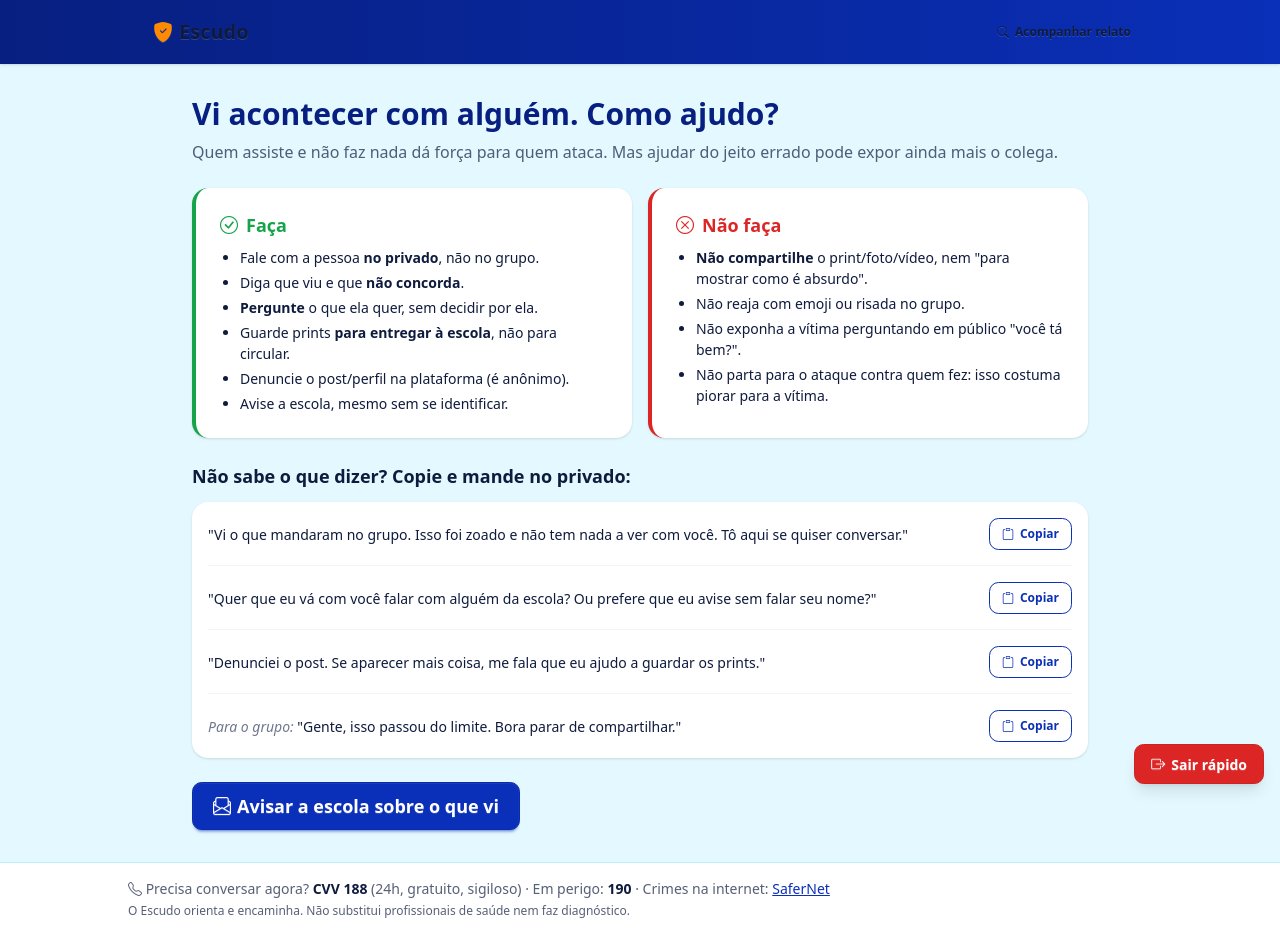
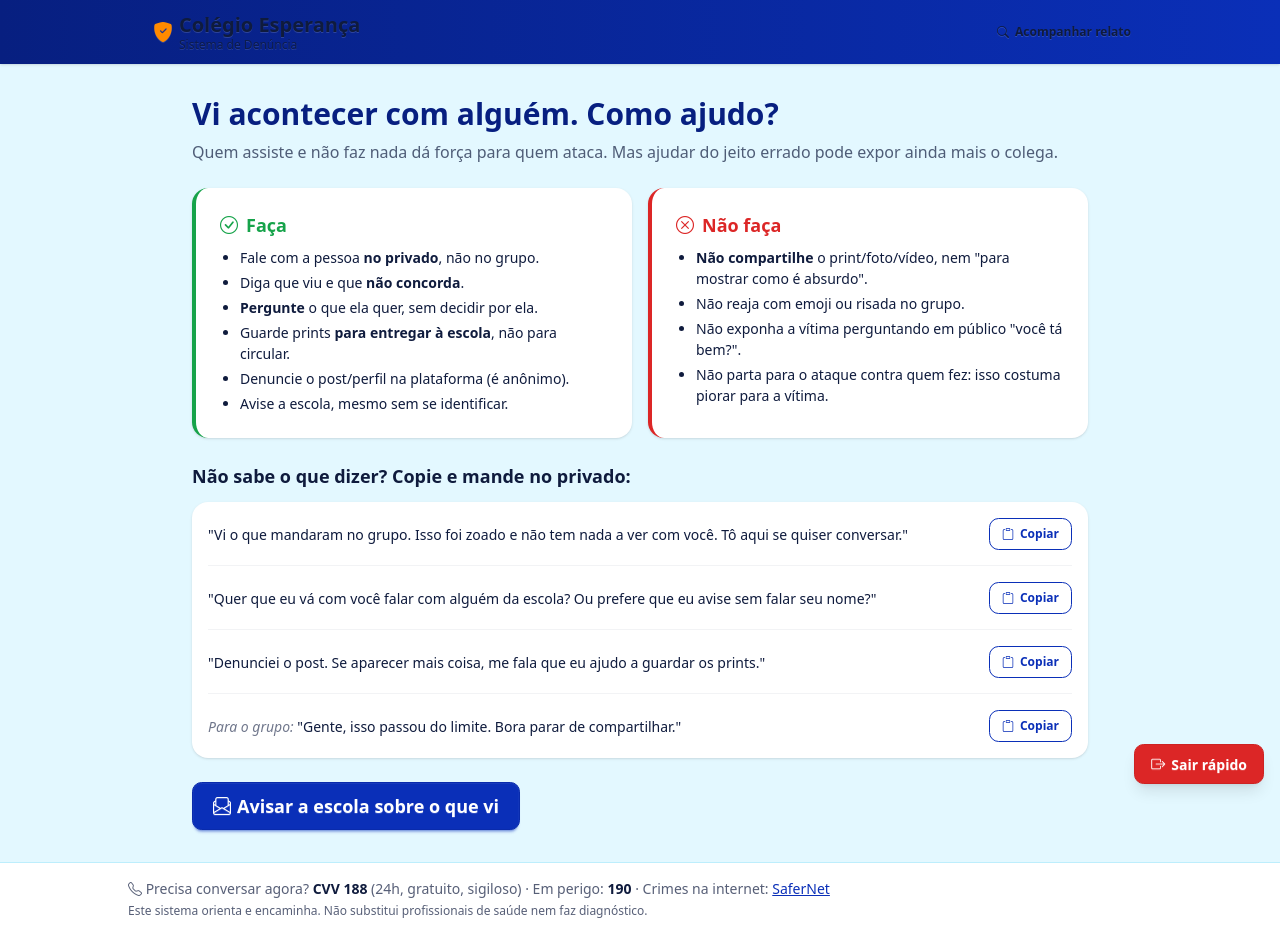
Before and after one commit to WhyDede09/Bem-Estar_Jovem, a Django app: page /colega/ in a window 1280 px wide. Run offline with Django 5.2, Linux system fonts and the light colour scheme; some libraries are stand-ins or nearby versions.

Commit message:
Renomeia para Sistema de Denúncia · Colégio Esperança
Co-Authored-By: Claude Opus 5.5 <noreply@anthropic.com>

```diff
--- a/apoio/templates/apoio/aluno.html
+++ b/apoio/templates/apoio/aluno.html
@@ -4,7 +4,7 @@
 <div class="flex min-h-screen flex-col">
   <header class="navbar bg-gradient-to-r from-neutral to-primary text-primary-content shadow">
     <div class="mx-auto flex w-full max-w-5xl items-center px-2">
-      <a href="{% url 'inicio' %}" class="btn btn-ghost text-xl font-bold"><i class="bi bi-shield-fill-check text-accent"></i> Escudo</a>
+      <a href="{% url 'inicio' %}" class="btn btn-ghost text-xl font-bold"><i class="bi bi-shield-fill-check text-accent"></i><span class="flex flex-col items-start leading-tight"><span>Colégio Esperança</span><span class="text-xs font-normal opacity-80">Sistema de Denúncia</span></span></a>
       <div class="flex-1"></div>
       <a href="{% url 'acompanhar' %}" class="btn btn-ghost btn-sm"><i class="bi bi-search"></i><span class="hidden sm:inline">Acompanhar relato</span></a>
     </div>
@@ -17,7 +17,7 @@
       <i class="bi bi-telephone"></i> Precisa conversar agora? <strong class="text-base-content">CVV 188</strong> (24h, gratuito, sigiloso) ·
       Em perigo: <strong class="text-base-content">190</strong> ·
       Crimes na internet: <a class="link link-primary" href="https://new.safernet.org.br/denuncie" target="_blank" rel="noopener">SaferNet</a>
-      <p class="mt-1 text-xs">O Escudo orienta e encaminha. Não substitui profissionais de saúde nem faz diagnóstico.</p>
+      <p class="mt-1 text-xs">Este sistema orienta e encaminha. Não substitui profissionais de saúde nem faz diagnóstico.</p>
     </div>
   </footer>
 </div>
--- a/apoio/templates/apoio/base.html
+++ b/apoio/templates/apoio/base.html
@@ -4,7 +4,7 @@
 <meta charset="utf-8">
 <meta name="viewport" content="width=device-width, initial-scale=1">
 <meta name="robots" content="noindex">
-<title>{% block titulo %}Escudo{% endblock %} · Escudo</title>
+<title>{% block titulo %}Início{% endblock %} · Colégio Esperança</title>
 <link href="https://cdn.jsdelivr.net/npm/daisyui@5.0.0/daisyui.css" rel="stylesheet">
 <link href="https://cdn.jsdelivr.net/npm/bootstrap-icons@1.11.3/font/bootstrap-icons.min.css" rel="stylesheet">
 <script src="https://cdn.jsdelivr.net/npm/@tailwindcss/browser@4.1.4"></script>
--- a/apoio/templates/apoio/coord.html
+++ b/apoio/templates/apoio/coord.html
@@ -5,7 +5,7 @@
   <header class="navbar bg-neutral text-neutral-content shadow">
     <div class="mx-auto flex w-full max-w-6xl items-center px-2">
       <a href="{% url 'painel' %}" class="btn btn-ghost text-lg font-bold">
-        <i class="bi bi-shield-fill-check text-accent"></i> Escudo <span class="badge badge-secondary badge-sm">Coordenação</span></a>
+        <i class="bi bi-shield-fill-check text-accent"></i> Colégio Esperança <span class="badge badge-secondary badge-sm">Coordenação</span></a>
       <div class="flex-1"></div>
       {% if user.is_staff %}
       <span class="hidden px-2 text-sm opacity-80 sm:inline">{{ user.get_full_name|default:user.username }}</span>
--- a/static/escudo.js
+++ b/static/escudo.js
@@ -1,4 +1,4 @@
-// Sair rápido: troca a página sem deixar o Escudo no "voltar" do navegador.
+// Sair rápido: troca a página sem deixar o sistema no "voltar" do navegador.
 (() => {
   const btn = document.getElementById("sair-rapido");
   if (!btn) return;
```
Also changed, not shown: ESCOPO.md (+1 -1 lines), README.md.
